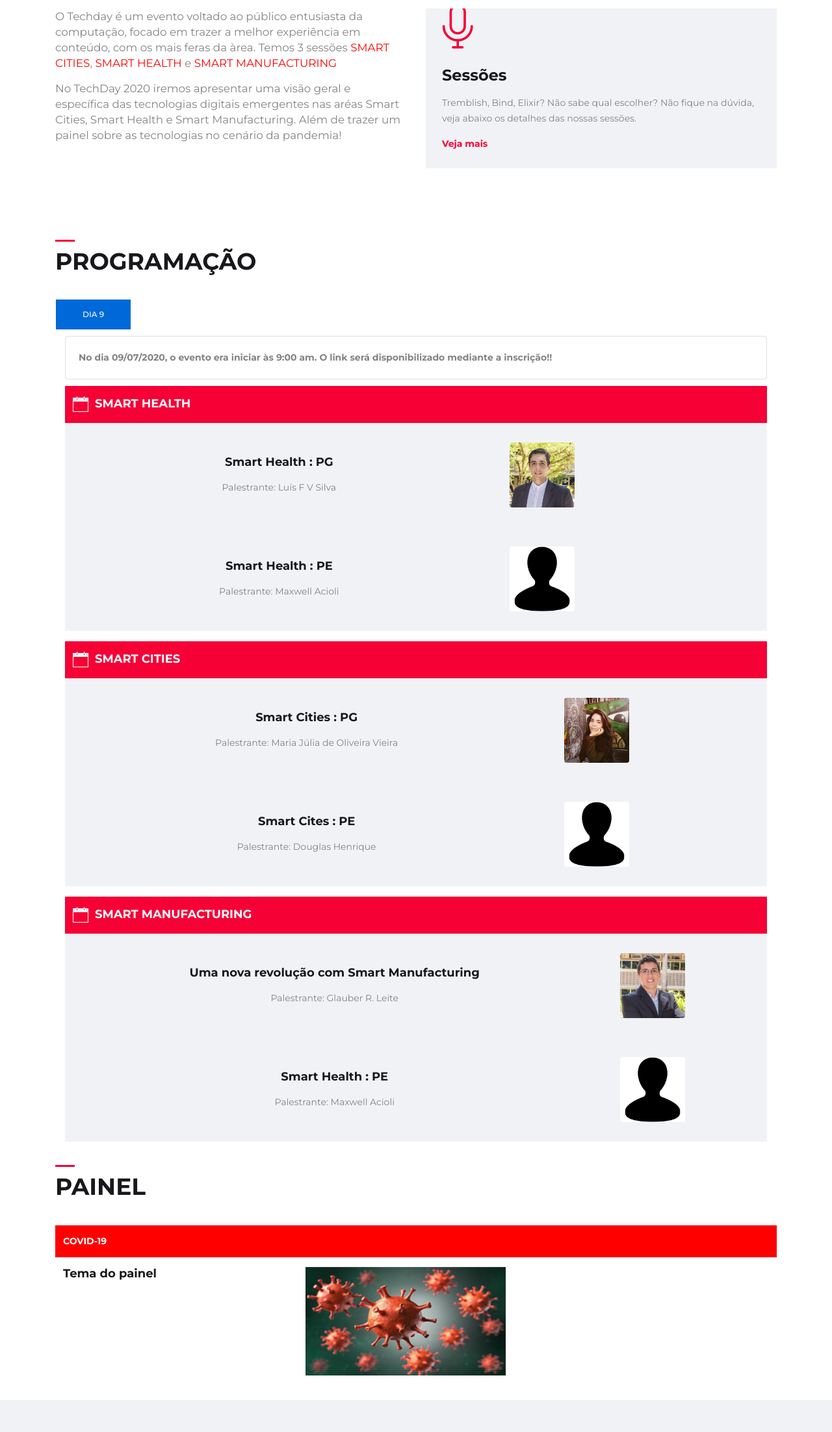
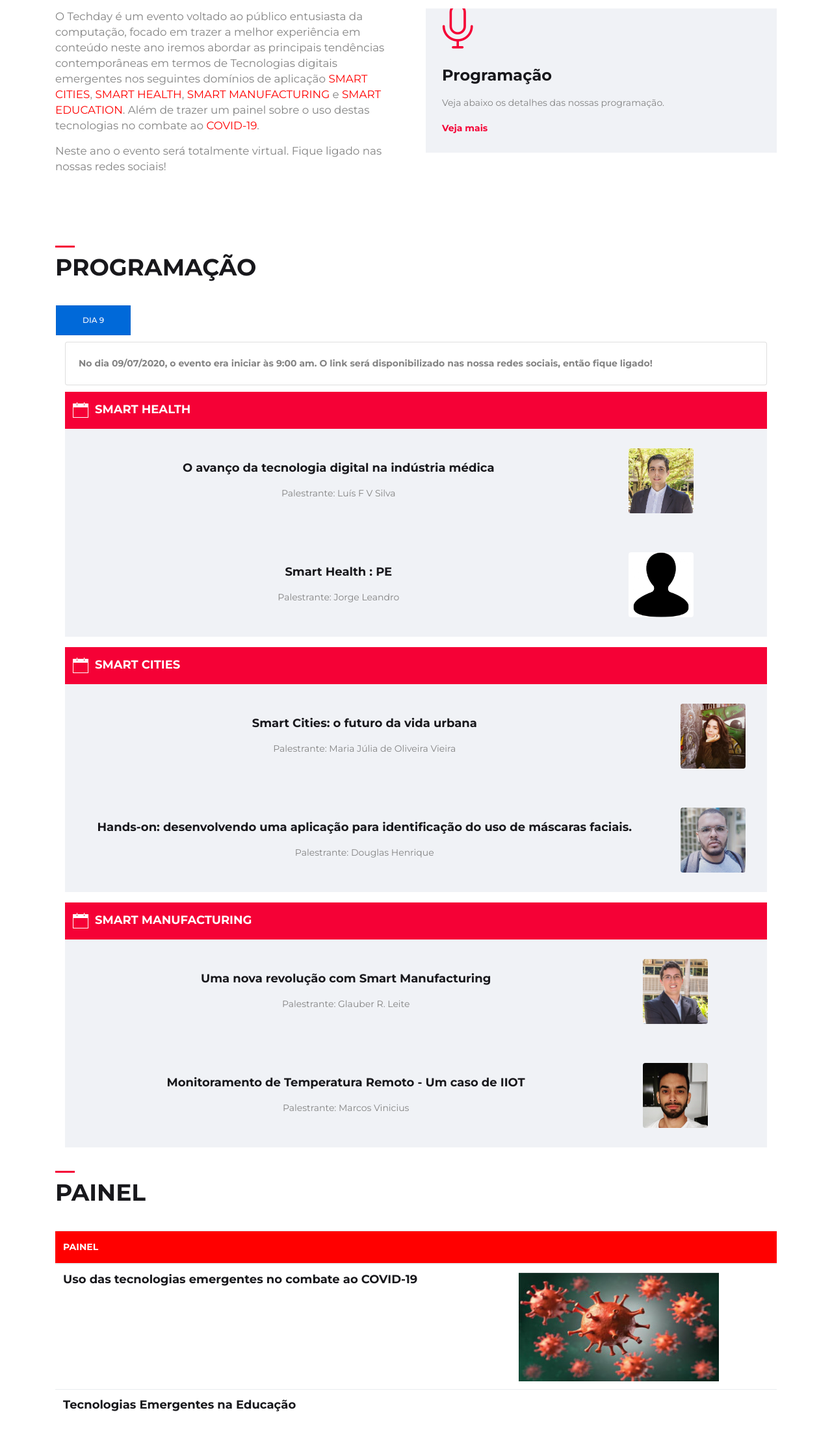
Before and after one commit to techday/techday.github.io, a website: page index.html in a window 1280 px wide. Shown: the part 979-3183 px from the top of the page at 65% size. Drawn offline with Linux system fonts and the light colour scheme; files whose address does not match are found by name; a web font is replaced by a local one.

Commit message:
adicionando palestrantes

```diff
--- a/index.html
+++ b/index.html
@@ -107,13 +107,17 @@
                 <div class="col-md-6 content-size">
                     <p>
                         O Techday é um evento voltado ao público entusiasta da computação, focado em trazer a melhor
-                        experiência em conteúdo, com os mais feras da àrea.
-                        Temos 3 sessões <span class="font-la">Smart Cities</span>, <span
-                            class="font-la">Smart Health</span> e
-			<span class="font-la">Smart Manufacturing</span>
+                        experiência em conteúdo neste ano iremos abordar as principais tendências contemporâneas em
+                        termos de Tecnologias digitais emergentes nos seguintes domínios de aplicação
+                        <span class="font-la">Smart Cities</span>, <span
+                        class="font-la">Smart Health</span>,
+        <span class="font-la">Smart Manufacturing</span> e <span class="font-la">Smart Education</span>. Além de trazer um
+        painel sobre o uso destas tecnologias no combate ao <span
+        class="font-la">COVID-19</span>.
+
                     </p>
                     <p>
-                        No TechDay 2020 iremos apresentar uma visão geral e específica das tecnologias digitais emergentes nas aréas Smart Cities, Smart Health e Smart Manufacturing. Além de trazer um painel sobre as tecnologias no cenário da pandemia!
+                     Neste ano o evento será totalmente virtual. Fique ligado nas nossas redes sociais!
                     </p>
                 </div>
                 <div class="col-md-6">
@@ -122,10 +126,9 @@
                             <div class="icon_box_one">
                                 <i class="lnr lnr-mic"></i>
                                 <div class="content">
-                                    <h4>Sessões</h4>
+                                    <h4>Programação</h4>
                                     <p>
-                                        Tremblish, Bind, Elixir? Não sabe qual escolher?
-                                        Não fique na dúvida, veja abaixo os detalhes das nossas sessões.
+                                     Veja abaixo os detalhes das nossas programação.
                                     </p>
                                     <a href="#programacao">Veja mais</a>
                                 </div>
@@ -175,7 +178,7 @@
                 <div class="container">
                     <div class="card" style="margin-bottom: 10px;">
                         <div class="card-body">
-                            <b> No dia 09/07/2020, o evento era iniciar às 9:00 am. O link será disponibilizado mediante a inscrição!!</b>
+                            <b> No dia 09/07/2020, o evento era iniciar às 9:00 am. O link será disponibilizado nas nossa redes sociais, então fique ligado!</b>
                         </div>
                     </div>
                     <div>
@@ -193,7 +196,7 @@
                                     <tr>
                                         <td>
                                             <div class="event_place">
-                                                <h5>Smart Health : PG</h5>
+                                                <h5>O avanço da tecnologia digital na indústria médica</h5>
                                                 <p>Palestrante: Luís F V Silva</p>
                                             </div>
                                         </td>
@@ -243,7 +246,7 @@
                                         <td>
                                             <div class="event_place">
                                                 <h5>Smart Health : PE </h5>
-                                                <p>Palestrante: Maxwell Acioli</p>
+                                                <p>Palestrante: Jorge Leandro</p>
                                             </div>
                                         </td>
                                         <td>
@@ -261,7 +264,7 @@
                                                         <div class="modal-header">
                                                             <button type="button" class="close"
                                                                 data-dismiss="modal">&times;</button>
-                                                            <h4 class="modal-title">Maxwell Acioli</h4>
+                                                            <h4 class="modal-title">Jorge Leandro</h4>
                                                         </div>
                                                         <div class="modal-body">
                                                             <img src="assets/img/speakers/2020/avatar.jpg" alt="">
@@ -302,7 +305,7 @@
                                             <tr>
                                                 <td>
                                                     <div class="event_place">
-                                                        <h5>Smart Cities : PG</h5>
+                                                        <h5>Smart Cities: o futuro da vida urbana</h5>
                                                         <p>Palestrante: Maria Júlia de Oliveira Vieira</p>
                                                     </div>
                                                 </td>
@@ -356,14 +359,14 @@
                                             <tr>
                                                 <td>
                                                     <div class="event_place">
-                                                        <h5>Smart Cites : PE </h5>
+                                                        <h5>Hands-on: desenvolvendo uma aplicação para identificação do uso de máscaras faciais.</h5>
                                                         <p>Palestrante: Douglas Henrique</p>
                                                     </div>
                                                 </td>
                                                 <td>
                                                     <div>
                                                         <a data-toggle="modal" data-target="#douglashenrique">
-                                                            <img src="assets/img/speakers/2020/avatar.jpg" alt="">
+                                                            <img src="assets/img/speakers/2020/DouglasMaximo_Smart_Cities.jpg" alt="">
                                                         </a>
                                                     </div>
 
@@ -378,10 +381,12 @@
                                                                     <h4 class="modal-title">Douglas Henrique</h4>
                                                                 </div>
                                                                 <div class="modal-body">
-                                                                    <img src="assets/img/speakers/2020/avatar.jpg" alt="">
-                                                                    <!-- <p>
-                                                                        Graduado em engenharia elétrica pela Universidade Federal de Pernambuco - UFPE, em 2005. Especialista em engenharia de segurança do trabalho pelo Centro Universitário de Volta Redonda - UNIFOA, em 2007. Especialista em projeto, execução & controle de engenharia elétrica pelo Instituto de Pós-Graduação e Graduação - IPOG, em 2017. Mestrando em Modelagem Computacional do Conhecimento pela Universidade Federal de Alagoas - UFAL. Trabalhou em concessionária de energia elétrica, na área de planejamento da expansão do sistema elétrico de 2005 a 2015. Conselheiro na Câmara Especializada de Engenharia Elétrica do Conselho Regional de Engenharia e Agronomia de Alagoas - CREA-AL, de 2013 a 2017. Atualmente Perito Criminal em engenharia elétrica na Perícia Oficial do Estado de Alagoas - POAL. Membro do Laboratório de Computação Científica e Análise Numérica - LaCCAN, na Universidade Federal de Alagoas - UFAL.
-                                                                    </p> -->
+                                                                    <img src="assets/img/speakers/2020/DouglasMaximo_Smart_Cities.jpg" alt="">
+                                                                    <p>Técnico, bacharel e mestrando em Ciência da Computação.
+                                                                        Atua profissionalmente como Engenheiro de Software e
+                                                                        academicamente como Cientista de dados.
+
+                                                                    </p>
                                                                 </div>
                                                                 <div class="modal-footer">
                                                                     <button type="button" class="btn btn-default"
@@ -460,32 +465,34 @@
                                             <tr>
                                                 <td>
                                                     <div class="event_place">
-                                                        <h5>Smart Health : PE </h5>
-                                                        <p>Palestrante: Maxwell Acioli</p>
+                                                        <h5>Monitoramento de Temperatura Remoto - Um caso de IIOT</h5>
+                                                        <p>Palestrante: Marcos Vinicius</p>
                                                     </div>
                                                 </td>
                                                 <td>
                                                     <div>
-                                                        <a data-toggle="modal" data-target="#charlesalmeida">
-                                                            <img src="assets/img/speakers/2020/avatar.jpg" alt="">
+                                                        <a data-toggle="modal" data-target="#marcosvinicius">
+                                                            <img src="assets/img/speakers/2020/MarcosVinicius_Smart_Manufacturing.jpg" alt="">
                                                         </a>
                                                     </div>
 
 
-                                                    <div class="modal fade" id="charlesalmeida" role="dialog">
+                                                    <div class="modal fade" id="marcosvinicius" role="dialog">
                                                         <div class="modal-dialog">
 
                                                             <div class="modal-content">
                                                                 <div class="modal-header">
                                                                     <button type="button" class="close"
                                                                         data-dismiss="modal">&times;</button>
-                                                                    <h4 class="modal-title">Maxwell Acioli</h4>
+                                                                    <h4 class="modal-title">Marcos Vinicius</h4>
                                                                 </div>
                                                                 <div class="modal-body">
-                                                                    <img src="assets/img/speakers/charlesalmeida.jpeg" alt="">
-                                                                    <!-- <p>
-                                                                        Graduado em engenharia elétrica pela Universidade Federal de Pernambuco - UFPE, em 2005. Especialista em engenharia de segurança do trabalho pelo Centro Universitário de Volta Redonda - UNIFOA, em 2007. Especialista em projeto, execução & controle de engenharia elétrica pelo Instituto de Pós-Graduação e Graduação - IPOG, em 2017. Mestrando em Modelagem Computacional do Conhecimento pela Universidade Federal de Alagoas - UFAL. Trabalhou em concessionária de energia elétrica, na área de planejamento da expansão do sistema elétrico de 2005 a 2015. Conselheiro na Câmara Especializada de Engenharia Elétrica do Conselho Regional de Engenharia e Agronomia de Alagoas - CREA-AL, de 2013 a 2017. Atualmente Perito Criminal em engenharia elétrica na Perícia Oficial do Estado de Alagoas - POAL. Membro do Laboratório de Computação Científica e Análise Numérica - LaCCAN, na Universidade Federal de Alagoas - UFAL.
-                                                                    </p> -->
+                                                                    <img src="assets/img/speakers/2020/MarcosVinicius_Smart_Manufacturing.jpg" alt="">
+                                                                    <p>
+                                                                       Engenheiro Mecatrônico - UNIT
+                                                                       Mestrando - Engenharia de Sistemas Computacionais - UFAL
+
+                                                                    </p>
                                                                 </div>
                                                                 <div class="modal-footer">
                                                                     <button type="button" class="btn btn-default"
@@ -1017,7 +1024,7 @@
                             <thead class="workshop_title">
                                 <tr>
                                     <th colspan="2">
-                                        <span>COVID-19</span>
+                                        <span>PAINEL</span>
                                     </th>
                                 </tr>
                             </thead>
@@ -1025,7 +1032,7 @@
                                 <tr>
                                     <td>
                                         <div class="event_place">
-                                            <h5>Tema do painel</h5>
+                                            <h5>Uso das tecnologias emergentes no combate ao COVID-19</h5>
                                         </div>
                                     </td>
                                     <td>
@@ -1088,21 +1095,21 @@
                                     </td>
                                 </tr>
 
-                                <!-- <tr>
+                                <tr>
                                     <td>
                                         <div class="event_place">
-                                            <h5>Introdução ao desenvolvimento de aplicações mobile em Flutter</h5>
+                                            <h5>Tecnologias Emergentes na Educação</h5>
                                         </div>
                                     </td>
                                     <td>
 
                                         <div>
                                             <a data-toggle="modal" data-target="#flutter">
-                                                <img src="assets/img/flutter.png" alt="">
+                                                <!-- <img src="assets/img/speakers/amorim.jpeg" alt=""> -->
                                             </a>
                                         </div>
 
-                                        <div class="modal fade" id="flutter" role="dialog">
+                                        <!-- <div class="modal fade" id="flutter" role="dialog">
                                             <div class="modal-dialog">
 
                                                 <div class="modal-content">
@@ -1122,10 +1129,10 @@
                                                     </div>
                                                 </div>
                                             </div>
-                                        </div>
+                                        </div> -->
 
                                     </td>
-                                </tr> -->
+                                </tr>
                             </tbody>
                         </table>
                     </div>
```
Also changed, not shown: assets/img/speakers/2020/DouglasMaximo_Smart_Cities.jpg (added), assets/img/speakers/2020/MarcosVinicius_Smart_Manufacturing.jpg (added), assets/img/speakers/2020/amorim.jpeg (added).
